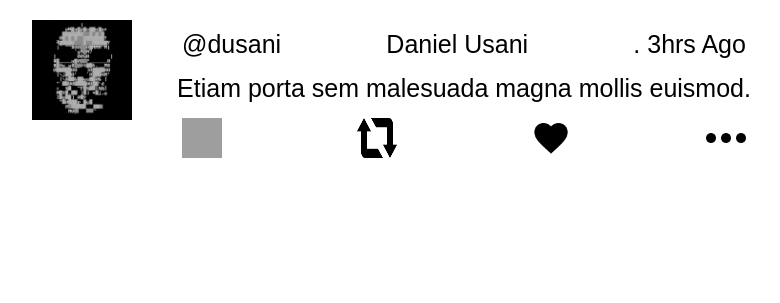
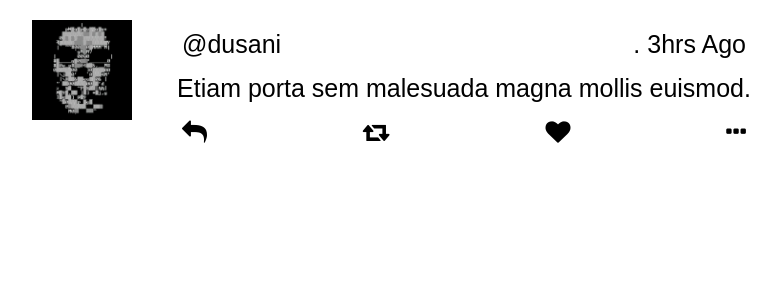
Before and after one commit to dusani/React-Twitter-Tweet-Mockup, a React app in the folder twitter-tweet-static/: page / in a window 1280 px wide. Shown: the whole page, without its empty margins (246-1026 px from the left). Built offline with nearby package versions, Linux system fonts and the light colour scheme; grey boxes are pictures that could not be loaded.

Commit message:
Added Components

```diff
--- a/twitter-tweet-static/public/index.html
+++ b/twitter-tweet-static/public/index.html
@@ -9,6 +9,7 @@
       homescreen on Android. See https://developers.google.com/web/fundamentals/engage-and-retain/web-app-manifest/
     -->
     <link rel="manifest" href="%PUBLIC_URL%/manifest.json">
+    <link rel="stylesheet" href="https://maxcdn.bootstrapcdn.com/font-awesome/4.7.0/css/font-awesome.min.css">
     <!-- <link rel="shortcut icon" href="%PUBLIC_URL%/favicon.ico"> -->
     <!--
       Notice the use of %PUBLIC_URL% in the tags above.
--- /dev/null
+++ b/twitter-tweet-static/src/components/Avatar/Avatar.js
@@ -0,0 +1,13 @@
+import React from 'react';
+import avatar from './avatar.png';
+
+const Avatar = () => {
+  return (
+    <img
+      src={avatar}
+      width='100px'
+      height='100px'/>
+  );
+}
+
+export default Avatar;
--- /dev/null
+++ b/twitter-tweet-static/src/components/LikeButton/LikeButton.js
@@ -0,0 +1,5 @@
+import React from 'react';
+
+const LikeButton = () => <i className='fa fa-heart like-button' />
+
+export default LikeButton;
--- /dev/null
+++ b/twitter-tweet-static/src/components/Message/Message.js
@@ -0,0 +1,11 @@
+import React from 'react';
+
+const Message = () => {
+  let message1 = 'Etiam porta sem malesuada magna mollis euismod.'
+
+  return (
+    <div className='message'>{message1}</div>
+  );
+}
+
+export default Message;
--- /dev/null
+++ b/twitter-tweet-static/src/components/MoreOptionsButton/MoreOptionsButton.js
@@ -0,0 +1,5 @@
+import React from 'react';
+
+const MoreOptionsButton = () => <i className='fa fa-ellipsis-h more-options-button' />
+
+export default MoreOptionsButton;
--- /dev/null
+++ b/twitter-tweet-static/src/components/NameWithHandle/NameWithHandle.js
@@ -0,0 +1,12 @@
+import React from 'react';
+
+const NameWithHandle = () => {
+  let name1 = 'Daniel Usani';
+  let handle1 = '@dusani';
+
+  return (
+    <div className='handle-name'>{handle1}</div>
+  );
+}
+
+export default NameWithHandle;
--- /dev/null
+++ b/twitter-tweet-static/src/components/ReplyButton/ReplyButton.js
@@ -0,0 +1,5 @@
+import React from 'react';
+
+const ReplyButton = () => <i className='fa fa-reply reply-button' />
+
+export default ReplyButton;
--- /dev/null
+++ b/twitter-tweet-static/src/components/RetweetButton/RetweetButton.js
@@ -0,0 +1,5 @@
+import React from 'react';
+
+const RetweetButton = () => <i className='fa fa-retweet retweet-button' />
+
+export default RetweetButton;
--- /dev/null
+++ b/twitter-tweet-static/src/components/Time/Time.js
@@ -0,0 +1,9 @@
+import React from 'react';
+
+const Time = () => {
+  return (
+    <div className='elasped-time'>. 3hrs Ago</div>
+  );
+}
+
+export default Time;
--- /dev/null
+++ b/twitter-tweet-static/src/components/TweetContainer/TweetContainer.js
@@ -0,0 +1,39 @@
+import React from 'react'
+
+import Avatar from '../Avatar/Avatar';
+import NameWithHandle from '../NameWithHandle/NameWithHandle';
+import Time from '../Time/Time'
+import Message from '../Message/Message'
+import ReplyButton from '../ReplyButton/ReplyButton'
+import RetweetButton from '../RetweetButton/RetweetButton'
+import LikeButton from '../LikeButton/LikeButton'
+import MoreOptionsButton from '../MoreOptionsButton/MoreOptionsButton'
+
+const TwitterTweet = () => {
+  return (
+    <div className='container'>
+
+      <div className='avatar'>
+        <Avatar />
+      </div>
+
+      <div className='info'>
+        <div className='handleContainer'>
+          <NameWithHandle />
+          <Time />
+        </div>
+
+        <Message />
+
+        <div className='icons'>
+          <div><ReplyButton /></div>
+          <div><RetweetButton /></div>
+          <div><LikeButton /></div>
+          <div><MoreOptionsButton /></div>
+        </div>
+      </div>
+    </div>
+  );
+}
+
+export default TwitterTweet;
--- a/twitter-tweet-static/src/index.css
+++ b/twitter-tweet-static/src/index.css
@@ -15,7 +15,8 @@ body {
   /* border: 1px solid; */
 }
 
-.avatar, .info {
+.avatar,
+.info {
   margin: 20px;
 }
 
@@ -29,13 +30,13 @@ body {
   margin: 5px;
 }
 
-.handle {
+.handleContainer {
   display: flex;
   justify-content: space-between;
   /* border: 1px solid; */
 }
 
-.symbols {
+.icons {
   display: flex;
   flex-direction: row;
   justify-content: space-between;
--- a/twitter-tweet-static/src/index.js
+++ b/twitter-tweet-static/src/index.js
@@ -1,36 +1,6 @@
 import React from 'react';
 import ReactDOM from 'react-dom';
 import './index.css';
-import avatar from './avatar.png'
-import reply from './reply.png'
-import retweet from './retweet.png'
-import favorite from './favorite.png'
-import threedots from './threedots.png'
-
-function TwitterTweet() {
-  return (
-    <div className='container'>
-
-      <div className='avatar'>
-        <img src={avatar} width='100px' height='100px'/>
-      </div>
-
-      <div className='info'>
-        <div className='handle'>
-          <div className='handle-name'>@dusani</div>
-          <div className='name'>Daniel Usani</div>
-          <div className='elasped-time'>. 3hrs Ago</div>
-        </div>
-        <div className='message'>Etiam porta sem malesuada magna mollis euismod.</div>
-        <div className='symbols'>
-          <div><img src={reply} width='40px' height='40px'/></div>
-          <div><img src={retweet} width='40px' height='40px'/></div>
-          <div><img src={favorite} width='40px' height='40px'/></div>
-          <div><img src={threedots} width='40px' height='40px'/></div>
-        </div>
-      </div>
-    </div>
-  );
-}
+import TwitterTweet from './components/TweetContainer/TweetContainer'
 
 ReactDOM.render(<TwitterTweet />, document.getElementById('root'));
```
Also changed, not shown: twitter-tweet-static/src/components/Avatar/avatar.png (renamed from twitter-tweet-static/src/avatar.png).
